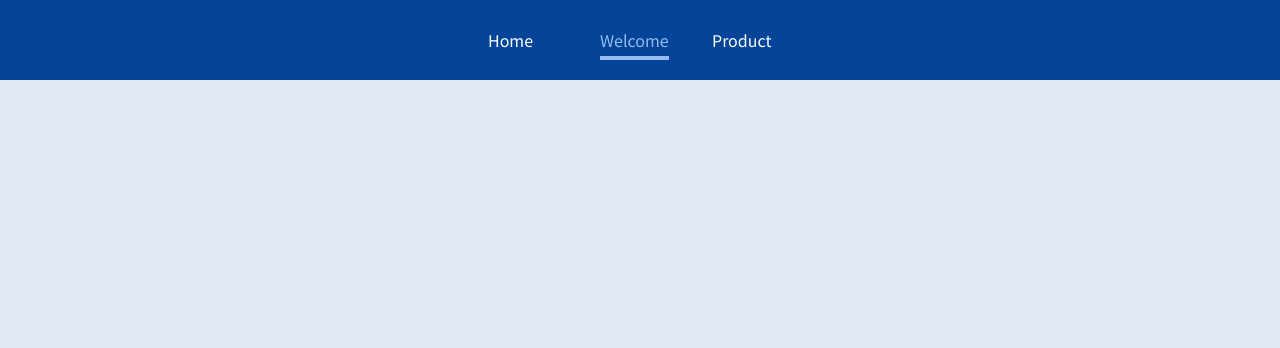
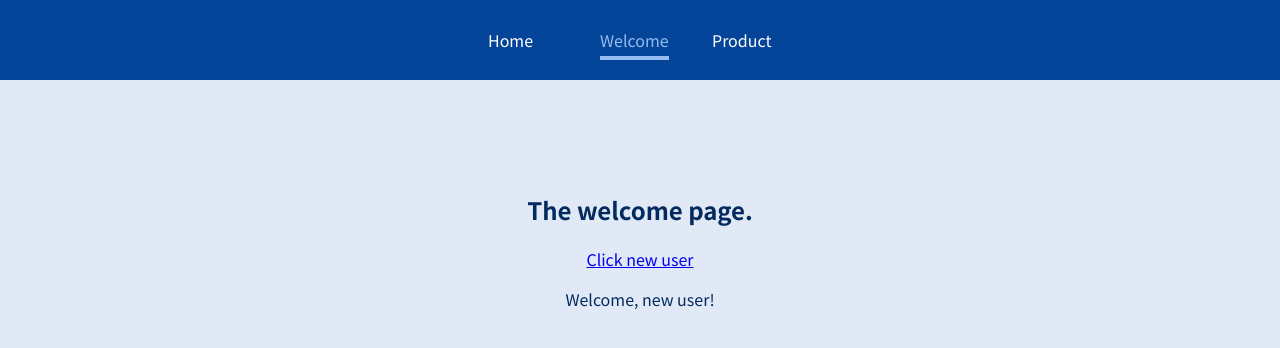
Before and after one commit to adilahamad786/basic-of-react-router-dom, a React (Create React App) app: page /welcome/new-user in a window 1280 px wide. Shown: the top 348 px of the page. Built offline with nearby package versions, Linux system fonts and the light colour scheme.

Commit message:
Implement nested component rendering.

```diff
--- a/src/App.js
+++ b/src/App.js
@@ -12,7 +12,9 @@ function App() {
       <main>
         <Routes>
           <Route path="/" element={<Home />} />
-          <Route path="/welcome" element={<Welcome />} />
+          <Route path="/welcome" element={<Welcome />} >
+            <Route path="new-user" element={<p>Welcome, new user!</p>} />
+          </Route>
           <Route path="/products" element={<Product />} />
           <Route path="/products/:productId" element={<ProductDetails />} />
         </Routes>
--- a/src/pages/Product.js
+++ b/src/pages/Product.js
@@ -12,7 +12,7 @@ const Product = () => {
           <Link to="/products/p2">Development book</Link>
         </li>
         <li>
-          <Link to="/products/p2">Dsa Course</Link>
+          <Link to="/products/p3">Dsa Course</Link>
         </li>
       </ul>
     </section>
--- a/src/pages/Welcome.js
+++ b/src/pages/Welcome.js
@@ -1,10 +1,11 @@
-// import { Route } from "react-router-dom";
+import { Link, Outlet } from "react-router-dom";
 
 const Welcome = () => {
   return (
     <section>
       <h1>The welcome page.</h1>
-        {/* <Route path="/welcome/new-user" element={<p>Welcome, new user!</p>} /> */}
+      <Link to='new-user'>Click new user</Link>
+      <Outlet />
     </section>
   );
 };
```
